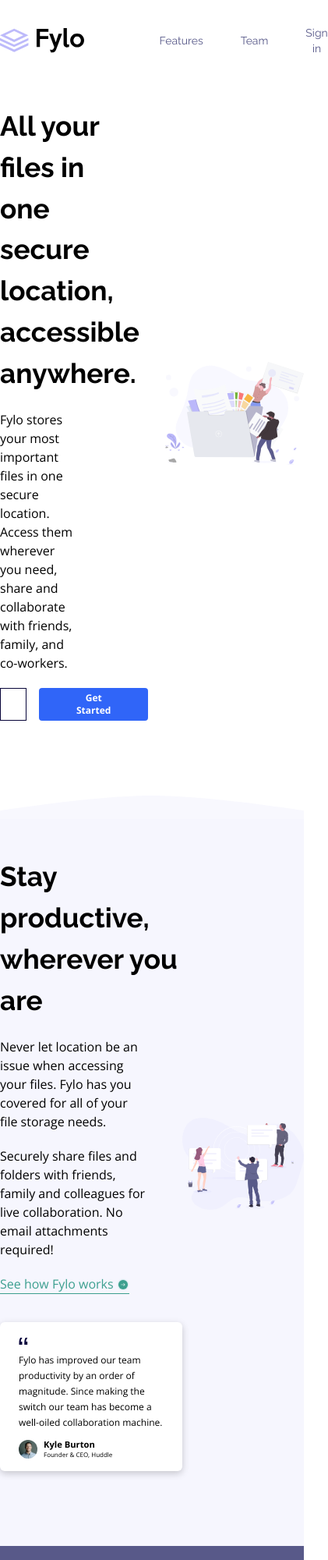
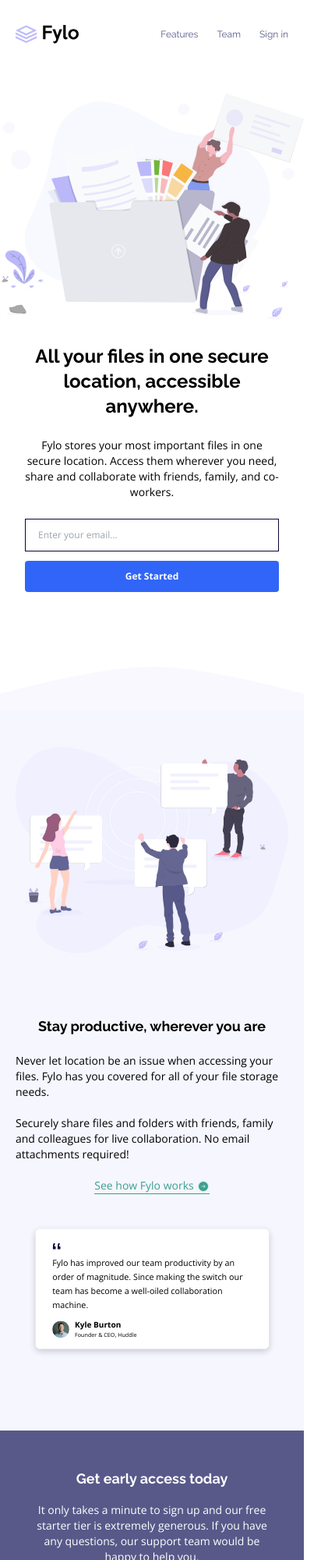
Before and after one commit to xup60521/Fylo-landing-page-with-two-column-layout, a website built with Vite: page index.html in a window 390 px wide. Shown: the top 2000 px of the page at 78% size, 421 px wide, since content can reach past the window. Built offline with nearby package versions, Linux system fonts and the light colour scheme.

Commit message:
mobile layout

```diff
--- a/index.html
+++ b/index.html
@@ -10,51 +10,52 @@
 </head>
 
 <body class="bg-white font-paragraph_sans">
-    <!-- md:px-[5vw] -->
+    <!-- md:px-[5vw] px-5 -->
     <main class="w-full min-h-screen flex flex-col items-center">
-        <nav class="md:px-[5vw] flex items-center w-full gap-12 py-8">
-            <img src="/images/logo.svg" alt="logo" class="h-8" />
+        <nav class="md:px-[5vw] flex items-center w-full md:gap-12 gap-6 py-8 px-5">
+            <img src="/images/logo.svg" alt="logo" class="md:h-8 h-6" />
             <div class="flex-grow"></div>
-            <button class="text-c_Desaturated_Blue font-heading_btn_nav text-sm">Features</button>
-            <button class="text-c_Desaturated_Blue font-heading_btn_nav text-sm">Team</button>
-            <button class="text-c_Desaturated_Blue font-heading_btn_nav text-sm">Sign in</button>
+            <button class="text-c_Desaturated_Blue font-heading_btn_nav md:text-sm text-xs">Features</button>
+            <button class="text-c_Desaturated_Blue font-heading_btn_nav md:text-sm text-xs">Team</button>
+            <button class="text-c_Desaturated_Blue font-heading_btn_nav md:text-sm text-xs">Sign in</button>
         </nav>
-        <div class="w-full md:px-[5vw] grid grid-cols-2 gap-8 items-center py-8">
-            <div class="flex flex-col gap-5">
-                <h1 class="font-heading_btn_nav text-[2.2rem] font-bold md">All your files in one secure location,
+        <div class="w-full md:px-[5vw] flex flex-col-reverse md:grid grid-cols-2 gap-8 items-center py-8">
+            <div class="flex flex-col md:gap-5 gap-6 md:items-start items-center px-8">
+                <h1 class="font-heading_btn_nav md:text-[2.2rem] text-2xl md:text-left text-center font-bold md">All your files in one secure location,
                     accessible anywhere.</h1>
-                <p class="pr-20">
+                <p class="md:pr-20 md:text-left text-center  md:text-[1rem] text-sm">
                     Fylo stores your most important files in one secure location.
                     Access them wherever you need, share and collaborate with friends,
                     family, and co-workers.
                 </p>
-                <div class="flex gap-4 w-[80%]">
+                <div class="flex md:gap-4 gap-3 md:w-[80%] md:flex-row flex-col w-full">
                     <input placeholder="Enter your email..." type="text"
                         class="min-w-0 border-[1px] border-c_Very_Dark_Blue px-4 py-3 text-xs flex-grow">
-                    <button class="text-xs bg-c_Bright_Blue text-white font-bold px-12 rounded">Get Started</button>
+                    <button class="text-xs bg-c_Bright_Blue text-white py-3 font-bold px-12 rounded">Get Started</button>
                 </div>
             </div>
             <div>
                 <img src="/images/illustration-1.svg" alt="">
             </div>
         </div>
-        <img src="/images/bg-curve-desktop.svg" alt="" class="w-full mt-16">
-        <div class="md:px-[5vw] bg-c_Light_Grayish_Blue w-full flex items-center pt-12 pb-24">
-            <div class="flex flex-col flex-grow w-[60%] gap-5">
-                <h2 class="font-heading_btn_nav text-[2.2rem] font-bold">Stay productive, wherever you are</h2>
-                <p class="w-[80%]">
+        <img src="/images/bg-curve-desktop.svg" alt="desktop curve" class="w-full mt-16 md:block hidden">
+        <img src="/images/bg-curve-mobile.svg" alt="mobile curve" class="w-full mt-16 md:hidden">
+        <div class="md:px-[5vw] px-5 bg-c_Light_Grayish_Blue w-full flex md:flex-row flex-col-reverse items-center pt-12 pb-24">
+            <div class="flex flex-col flex-grow md:w-[60%] w-full gap-5 md:items-start items-center md:py-0 pt-20">
+                <h2 class="font-heading_btn_nav md:text-[2.2rem] text-lg md:text-left text-center font-bold">Stay productive, wherever you are</h2>
+                <p class="md:w-[80%] md:text-[1rem] text-sm pr-2">
                     Never let location be an issue when accessing your files. Fylo has you
                     covered for all of your file storage needs.
                 </p>
-                <p class="w-[80%]">
+                <p class="md:w-[80%] md:text-[1rem] text-sm pr-2">
                     Securely share files and folders with friends, family and colleagues for
                     live collaboration. No email attachments required!
                 </p>
                 <button
-                    class="flex items-center gap-1 text-c_Moderate_Cyan border-b-[1px] w-fit border-c_Moderate_Cyan">See
+                    class="flex items-center md:text-[1rem] text-sm gap-1 text-c_Moderate_Cyan border-b-[1px] w-fit border-c_Moderate_Cyan">See
                     how Fylo works <img src="/images/icon-arrow.svg" alt="" class="translate-y-[1px]"></button>
                 <div
-                    class="bg-white rounded-md shadow-[0_3px_10px_rgb(0,0,0,0.2)] mt-4 px-6 py-4 flex flex-col md:max-w-[18rem] text-sm gap-3">
+                    class="bg-white rounded-md shadow-[0_3px_10px_rgb(0,0,0,0.2)] mt-4 px-6 py-4 flex flex-col md:max-w-[18rem] max-w-[95%] md:scale-100 scale-90 gap-3">
                     <img src="/images/icon-quotes.svg" class="w-3 translate-y-1" alt="">
                     <p class="text-xs leading-5">
                         Fylo has improved our team productivity by an order of magnitude. Since
@@ -69,26 +70,26 @@
                     </div>
                 </div>
             </div>
-            <img src="/images/illustration-2.svg" alt="" class="w-[40vw]">
+            <img src="/images/illustration-2.svg" alt="" class="md:w-[40vw]">
         </div>
-        <div class="w-full bg-c_Desaturated_Blue grid grid-cols-2 md:px-[5vw] py-20">
-            <div class="flex flex-col gap-4">
-                <h2 class="font-heading_btn_nav text-white font-bold text-3xl">Get early access today</h2>
-                <p class="text-white w-[80%]">
+        <div class="w-full bg-c_Desaturated_Blue md:grid flex flex-col md:items-start items-center grid-cols-2 md:px-[5vw] px-5 md:py-20 py-12">
+            <div class="flex flex-col gap-4 w-full">
+                <h2 class="font-heading_btn_nav text-white font-bold text-lg md:text-left text-center md:text-3xl">Get early access today</h2>
+                <p class="text-white md:w-[80%] md:text-left text-center md:text-[1rem] text-sm md:px-0 px-6">
                     It only takes a minute to sign up and our free starter tier is extremely generous.
                     If you have any questions, our support team would be happy to help you.
                 </p>
             </div>
-            <div class="flex flex-col pl-12 gap-3">
-                <input type="text" class="w-[80%] text-xs py-3 px-4 rounded outline-none" placeholder="email@example.com" />
-                <button class="w-fit bg-c_Bright_Blue text-white text-xs py-3 px-6 rounded shadow-[0_3px_10px_rgb(0,0,0,0.2)]">Get Started For Free</button>
+            <div class="flex flex-col md:pl-12 md:gap-2 gap-1 md:w-full w-[70%] md:py-0 pt-6">
+                <input type="text" class="md:w-[80%] md:text-xs text-[0.5rem] md:py-3 py-2 px-4 rounded outline-none" placeholder="email@example.com" />
+                <button class="md:w-fit text-center bg-c_Bright_Blue text-white md:text-xs text-[0.5rem] md:py-3 py-2 px-8 rounded shadow-[0_3px_10px_rgb(0,0,0,0.2)]">Get Started For Free</button>
             </div>
         </div>
-        <footer class="flex flex-col bg-c_Very_Dark_Blue w-full md:px-[5vw] text-xs py-20 gap-6">
+        <footer class="flex flex-col bg-c_Very_Dark_Blue w-full md:px-[5vw] px-8 md:text-xs py-20 gap-6">
             <div>
-                <img src="/images/logo.svg" alt="" class="h-8 aspect-auto brightness-0 invert">
+                <img src="/images/logo.svg" alt="" class="md:h-8 h-12 aspect-auto brightness-0 invert">
             </div>
-            <div class="w-full grid grid-cols-4">
+            <div class="w-full md:grid flex flex-col grid-cols-4 gap-12">
                 <div class="flex flex-col gap-2 pr-8">
                     <div class="flex items-center gap-4">
                         <div class="size-4">
```
